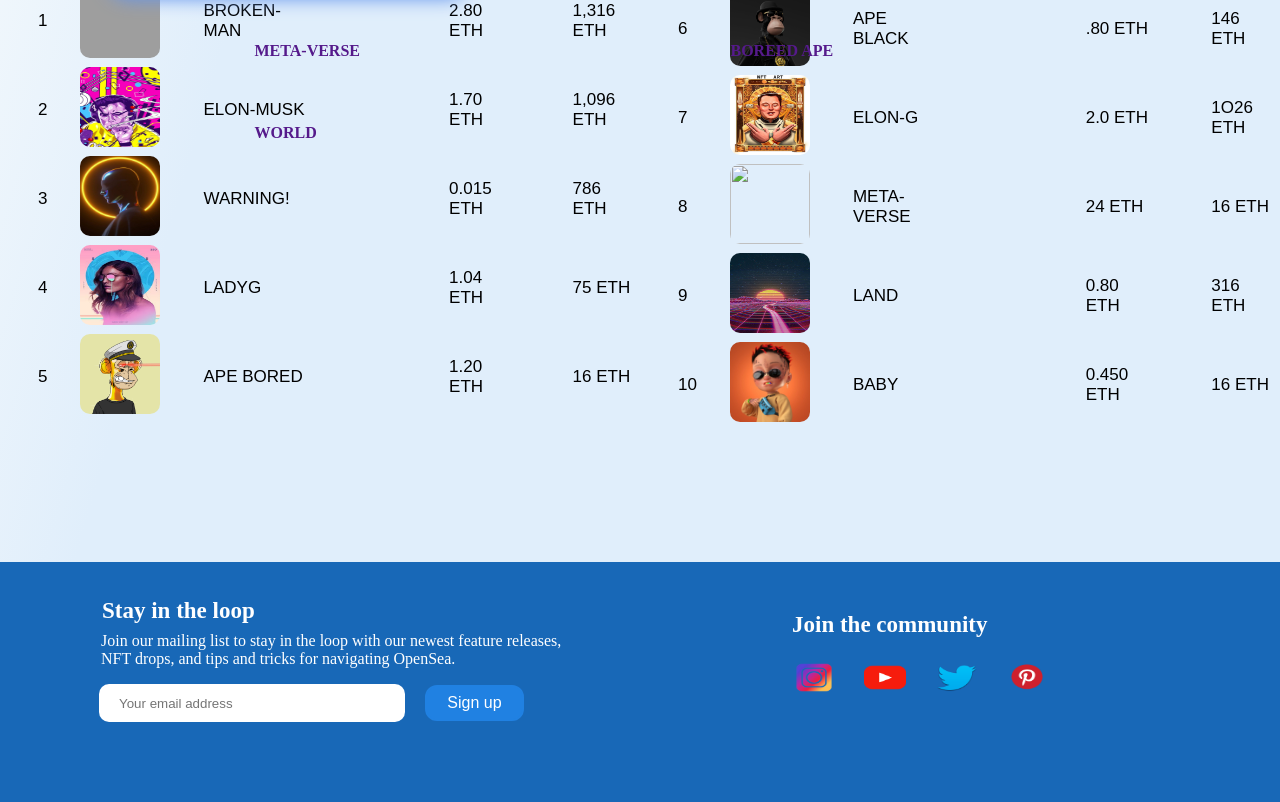
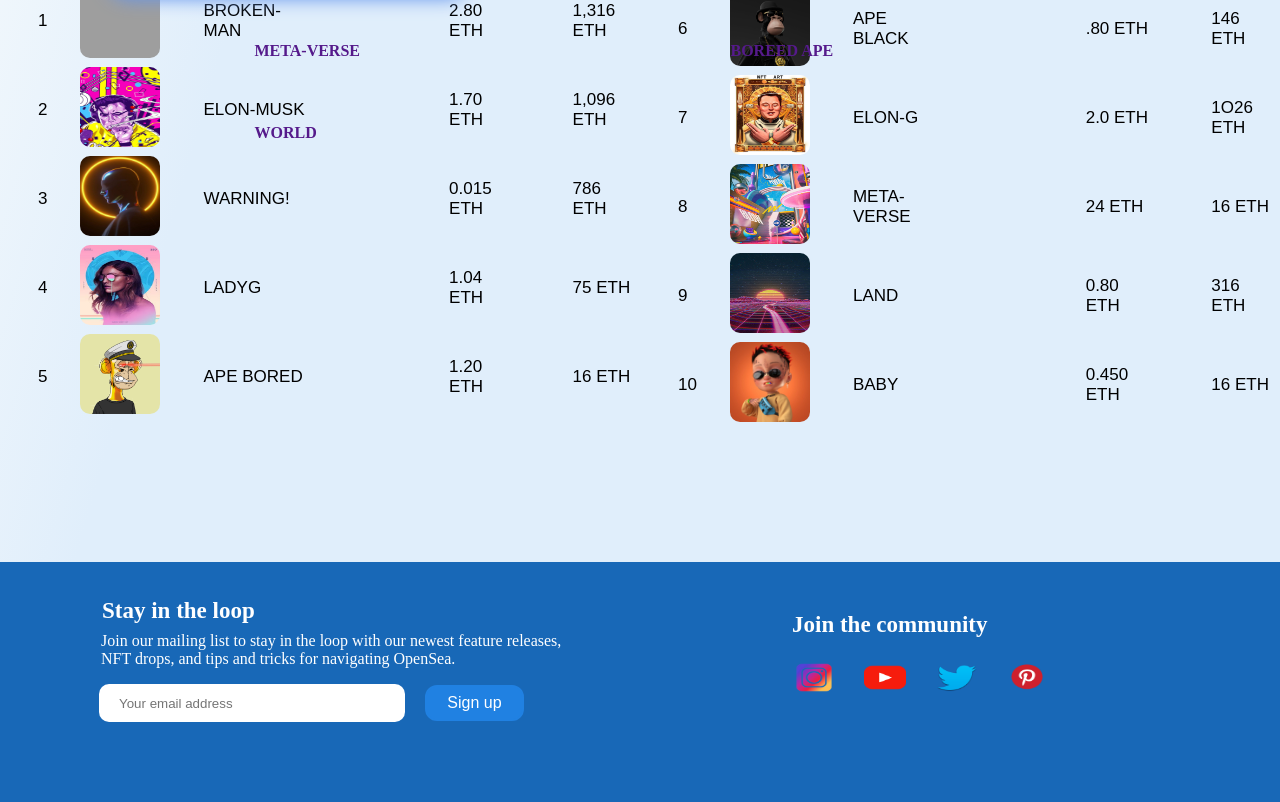
Before and after one commit to SHARON-MK/OPEN_SEA_SITE_CLONE, a plain HTML site: page index.html in a window 1280 px wide. Shown: the part 874-1676 px from the top of the page. Drawn offline with Linux system fonts and the light colour scheme; grey boxes are pictures that could not be loaded.

Commit message:
Update index.html

```diff
--- a/index.html
+++ b/index.html
@@ -116,7 +116,7 @@
                 </tr>
                 <tr class="one7">
                     <td>8</td>
-                    <td style="padding-left: 30px;"> <img src="/pics/11.jpeg" width="80px" height="80px" style="border-radius: 10px;"> </td>
+                    <td style="padding-left: 30px;"> <img src="./11.jpeg" width="80px" height="80px" style="border-radius: 10px;"> </td>
                     <td style="padding-left: 40px;">META-VERSE</td>
                     <td style="padding-left: 140px;">24 ETH</td>
                     <td style="padding-left: 56px;">16 ETH</td>
```
